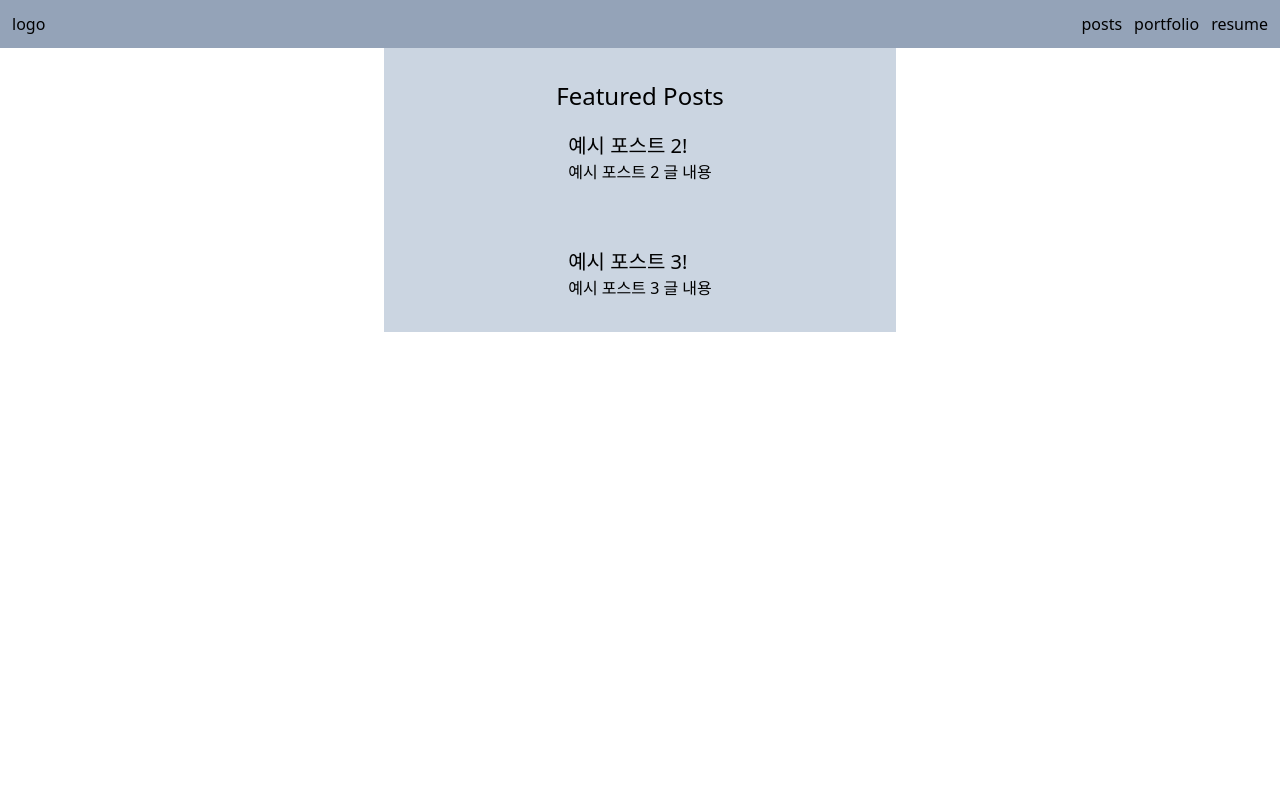
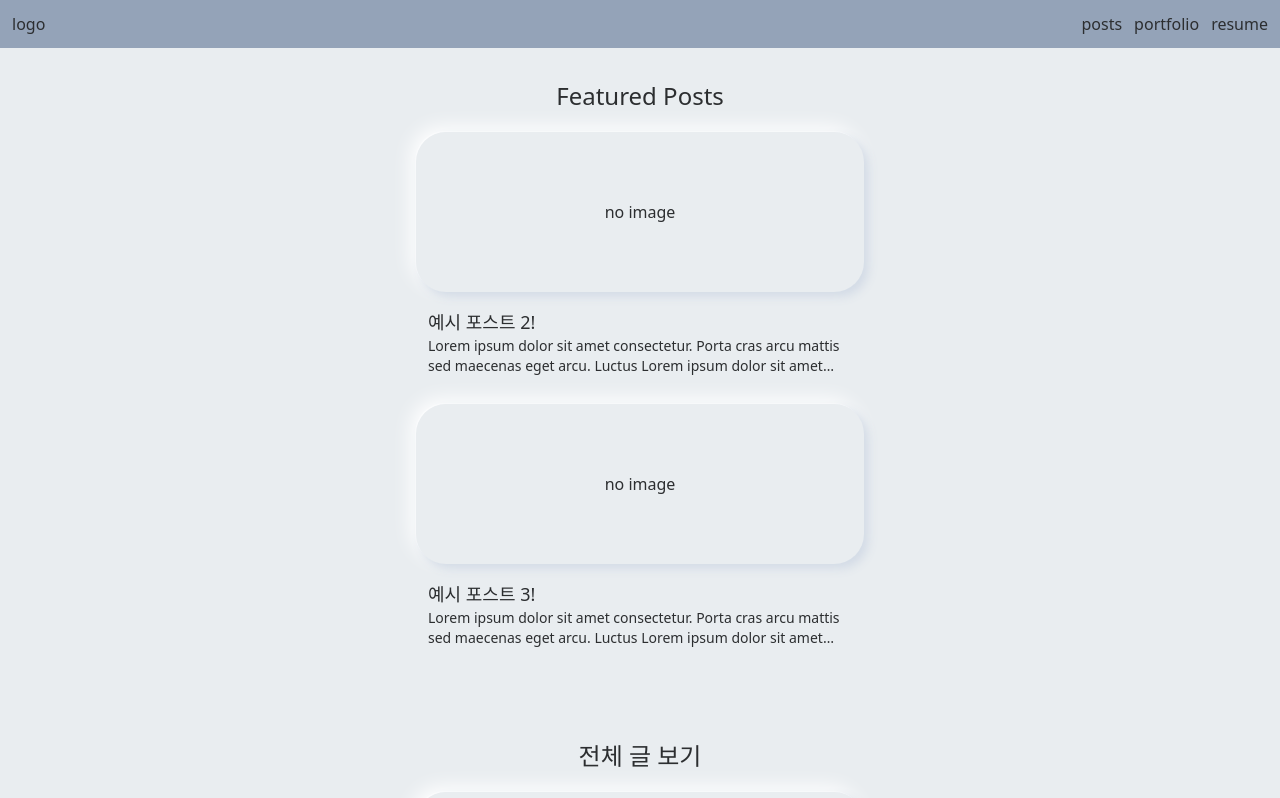
Before and after one commit to Gayun00/blog, a Next.js app: page /posts in a window 1280 px wide. Shown: the top 798 px of the page. Built offline with nearby package versions, Linux system fonts and the light colour scheme.

Commit message:
Modify: posts page

```diff
--- a/__posts/1.md
+++ b/__posts/1.md
@@ -3,15 +3,14 @@ categories:
   - Development
   - VIM
 date: "2012-04-06"
-description: 예시 포스트1 설명
-id: 1
-slug: "2"
+description: Lorem ipsum dolor sit amet consectetur. Porta cras arcu mattis sed maecenas eget arcu. Luctus Lorem ipsum dolor sit amet consectetur. Porta cras arcu mattis sed maecenas eget arcu. Luctus...Lorem ipsum dolor sit amet consectetur. Porta cras arcu mattis sed maecenas eget arcu. Luctus...
+slug: "1"
 tags:
   - .vimrc
   - plugins
   - spf13-vim
   - vim
-title: 예시 포스트 1
+title: 예시 포스트 1!
 ---
 
 ## 예시입니다
--- a/__posts/2.md
+++ b/__posts/2.md
@@ -4,7 +4,7 @@ categories:
   - Development
   - VIM
 date: "2012-04-06"
-description: 예시 포스트 2 글 내용
+description: Lorem ipsum dolor sit amet consectetur. Porta cras arcu mattis sed maecenas eget arcu. Luctus Lorem ipsum dolor sit amet consectetur. Porta cras arcu mattis sed maecenas eget arcu. Luctus...Lorem ipsum dolor sit amet consectetur. Porta cras arcu mattis sed maecenas eget arcu. Luctus...
 slug: "2"
 tags:
   - .vimrc
--- a/__posts/3.md
+++ b/__posts/3.md
@@ -4,7 +4,7 @@ categories:
   - Development
   - VIM
 date: "2012-04-06"
-description: 예시 포스트 3 글 내용
+description: Lorem ipsum dolor sit amet consectetur. Porta cras arcu mattis sed maecenas eget arcu. Luctus Lorem ipsum dolor sit amet consectetur. Porta cras arcu mattis sed maecenas eget arcu. Luctus
 slug: "3"
 tags:
   - .vimrc
--- a/src/app/components/Post/index.tsx
+++ b/src/app/components/Post/index.tsx
@@ -1,4 +1,5 @@
 import { PostMetaData } from "@/types";
+import Image from "next/image";
 import Link from "next/link";
 import React from "react";
 
@@ -8,9 +9,21 @@ interface Props {
 
 function Post({ data }: Props) {
   return (
-    <Link href={`/posts/${data.slug}`}>
-      <h3 className="text-xl">{data.title}</h3>
-      <p>{data.description}</p>
+    <Link href={`/posts/${data.slug}`} className="w-full h-40">
+      <div className="p-3 flex items-center justify-center w-full h-40 shadow-new-morph rounded-primary bg-slate-primary">
+        {data.thumbnail ? (
+          <Image src={data.thumbnail} alt="post_thumbnail" />
+        ) : (
+          <p>no image</p>
+        )}
+      </div>
+
+      <div className="mt-4 pl-3">
+        <h3 className="text-lg">{data.title}</h3>
+        <p className="text-sm overflow-hidden text-ellipsis break-words line-clamp-2">
+          {data.description}
+        </p>
+      </div>
     </Link>
   );
 }
--- a/src/app/components/Posts/index.tsx
+++ b/src/app/components/Posts/index.tsx
@@ -11,7 +11,7 @@ function Posts({ title, posts }: Props) {
   return (
     <section className="p-8 flex flex-col items-center">
       <h2 className="text-2xl mb-5">{title}</h2>
-      <ul className="flex flex-col gap-y-16">
+      <ul className="flex flex-col gap-y-28 w-full">
         {posts.map((post) => (
           <Post key={post.title} data={post} />
         ))}
--- a/src/app/layout.tsx
+++ b/src/app/layout.tsx
@@ -15,10 +15,10 @@ export default function RootLayout({
   children: React.ReactNode;
 }) {
   return (
-    <html lang="en">
+    <html lang="en" className="text-gray-primary">
       <Header />
-      <body className="mt-12 flex flex-col items-center">
-        <div className=" max-w-lg w-screen bg-slate-300">{children}</div>
+      <body className="mt-12 flex flex-col items-center bg-slate-primary">
+        <div className="max-w-lg w-screen">{children}</div>
       </body>
     </html>
   );
--- a/src/app/posts/page.tsx
+++ b/src/app/posts/page.tsx
@@ -11,8 +11,10 @@ export default function index() {
   const featuredPosts = posts.filter((post) => post.featured);
 
   return (
-    <div>
+    <div className="flex flex-col gap-y-28">
       <Posts title="Featured Posts" posts={featuredPosts} />
+      {/* TODO: category 선택 기능 추가 */}
+      <Posts title="전체 글 보기" posts={posts} />
     </div>
   );
 }
--- a/src/types/index.ts
+++ b/src/types/index.ts
@@ -1,6 +1,7 @@
 export interface PostMetaData {
   featured: boolean;
   categories: string;
+  thumbnail: string;
   date: string;
   description: string;
   slug: string;
--- a/src/utils/index.ts
+++ b/src/utils/index.ts
@@ -29,6 +29,9 @@ export const getFileFromFolder = (directoryName: string, fileName: string) => {
 };
 
 export const convertMarkdownToHtml = (markdown: string) => {
-  const processor = unified().use(remarkParse).use(remarkHtml);
+  // TODO: 구체적인 타입 지정
+  const processor = unified()
+    .use(remarkParse)
+    .use(remarkHtml as any);
   return processor.processSync(markdown).toString();
 };
--- a/tailwind.config.js
+++ b/tailwind.config.js
@@ -9,7 +9,21 @@ module.exports = {
     "./src/**/*.{js,ts,jsx,tsx,mdx}",
   ],
   theme: {
-    extend: {},
+    extend: {
+      textColor: {
+        "gray-primary": "#2C2E30",
+      },
+      backgroundColor: {
+        "slate-primary": "#E9EDF0",
+      },
+      borderRadius: {
+        primary: "1.875rem",
+      },
+      boxShadow: {
+        "new-morph":
+          "5px 5px 10px 0px #D3DBE6, -5px -5px 20px 0px #FFF, -1px -1px 1px 0px rgba(255, 255, 255, 0.60);",
+      },
+    },
   },
   plugins: [],
 };
```
